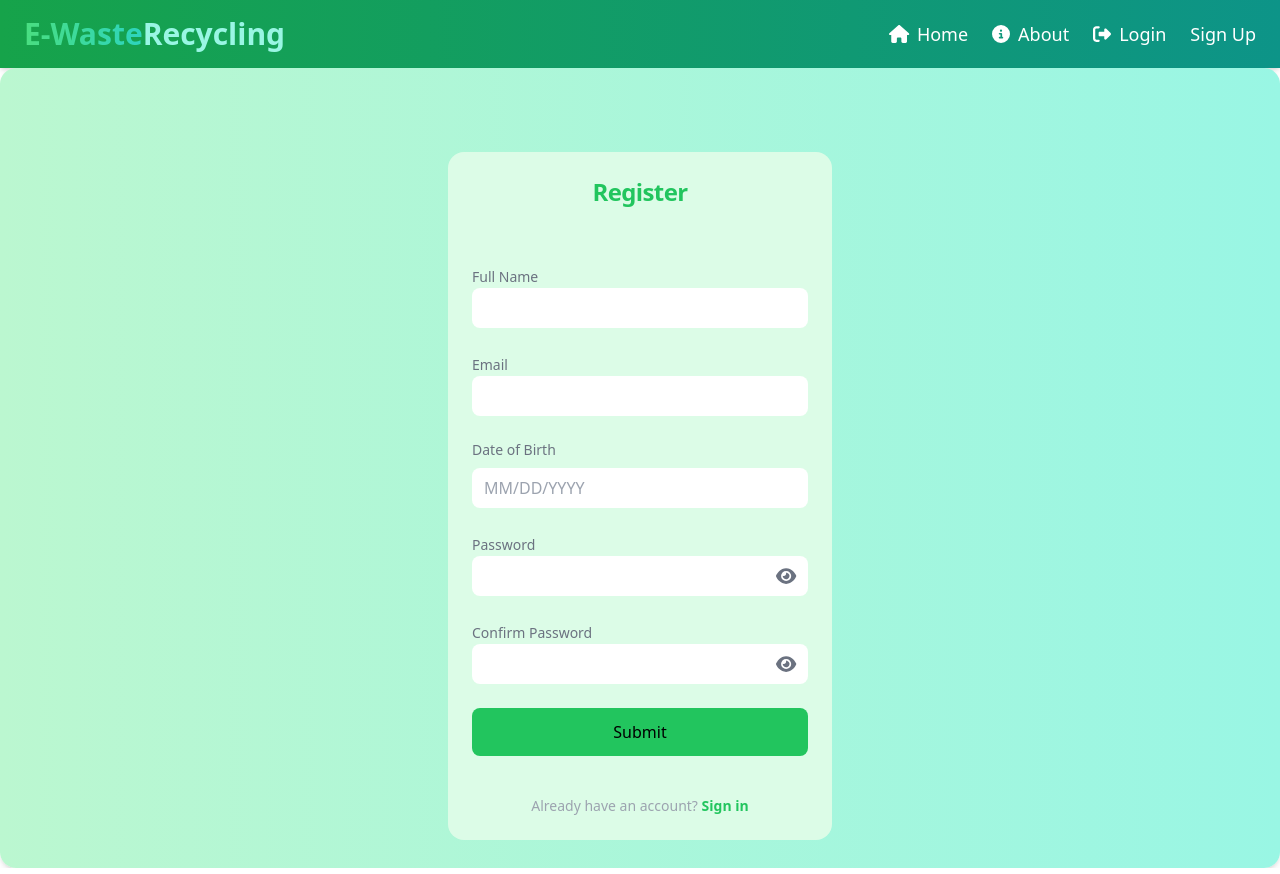
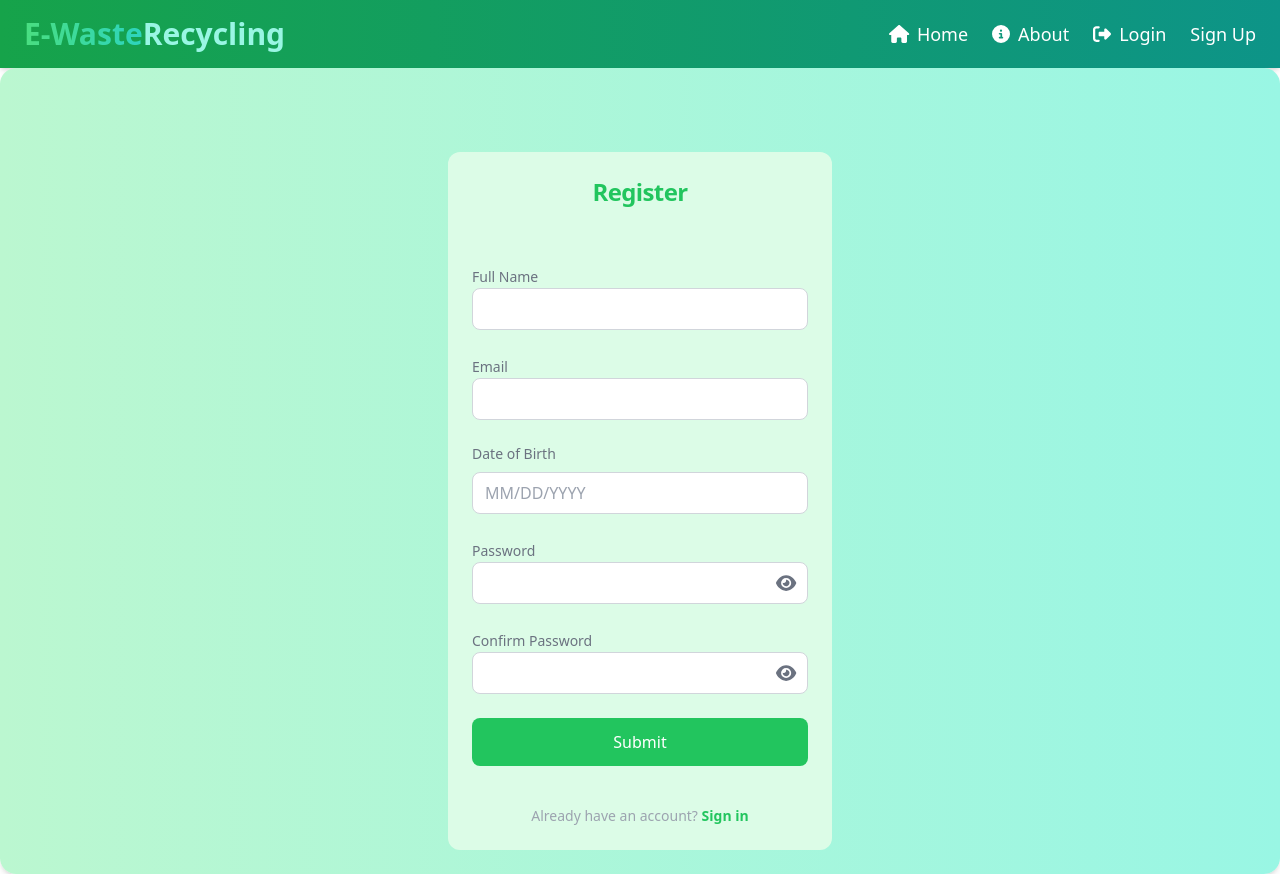
Before and after one commit to Akash-kafle/ByteBack, a React (Vite) app in the folder frontend/: page /sign-up in a window 1280 px wide. Built offline with nearby package versions, Linux system fonts and the light colour scheme.

Commit message:
bhisma alchi

```diff
--- a/frontend/src/components/Signup.jsx
+++ b/frontend/src/components/Signup.jsx
@@ -4,6 +4,7 @@ import { faEye, faEyeSlash } from "@fortawesome/free-solid-svg-icons";
 import { NavLink } from "react-router-dom";
 import axios from "axios";
 import DatePicker from "react-datepicker";
+import "react-datepicker/dist/react-datepicker.css"; // Import default styles
 
 const Signup = () => {
   const [showPassword, setShowPassword] = useState(false);
@@ -27,13 +28,10 @@ const Signup = () => {
     setFormData((prevData) => ({ ...prevData, dob: date }));
   };
 
-  const togglePasswordVisibility = () => {
-    setShowPassword(!showPassword);
-  };
+  const togglePasswordVisibility = () => setShowPassword(!showPassword);
 
-  const toggleConfirmPasswordVisibility = () => {
+  const toggleConfirmPasswordVisibility = () =>
     setShowConfirmPassword(!showConfirmPassword);
-  };
 
   const handleSubmit = async (e) => {
     e.preventDefault();
@@ -79,7 +77,7 @@ const Signup = () => {
     <div className="min-h-screen shadow-md rounded-2xl bg-gradient-to-r from-green-200 to-teal-200">
       <div className="p-6 max-w-7xl mx-auto">
         <form
-          className="flex flex-col gap-6 max-w-sm mx-auto mt-[60px] p-6 rounded-x/60 backdrop-blur-md rounded-2xl bg-green-100"
+          className="flex flex-col gap-6 max-w-sm mx-auto mt-[60px] p-6 rounded-xl backdrop-blur-md bg-green-100"
           onSubmit={handleSubmit}
         >
           <p className="text-2xl font-semibold tracking-tight text-green-500 flex items-center justify-center mb-8">
@@ -97,7 +95,7 @@ const Signup = () => {
               name="fullName"
               value={formData.fullName}
               onChange={handleChange}
-              className="w-full px-3 py-2 rounded-lg"
+              className="w-full px-3 py-2 rounded-lg border border-gray-300"
               type="text"
               required
             />
@@ -109,7 +107,7 @@ const Signup = () => {
               name="email"
               value={formData.email}
               onChange={handleChange}
-              className="w-full px-3 py-2 rounded-lg"
+              className="w-full px-3 py-2 rounded-lg border border-gray-300"
               type="email"
               required
             />
@@ -120,12 +118,13 @@ const Signup = () => {
             <DatePicker
               selected={formData.dob}
               onChange={handleDateChange}
-              className="w-full px-3 py-2 rounded-lg"
+              className="w-full px-3 py-2 rounded-lg border border-gray-300"
               dateFormat="MM/dd/yyyy"
               placeholderText="MM/DD/YYYY"
               required
               showYearDropdown
               scrollableYearDropdown
+              yearDropdownItemNumber={100} // Allow scrolling through 100 years
             />
           </div>
 
@@ -136,7 +135,7 @@ const Signup = () => {
                 name="password"
                 value={formData.password}
                 onChange={handleChange}
-                className="w-full px-3 py-2 rounded-lg"
+                className="w-full px-3 py-2 rounded-lg border border-gray-300"
                 type={showPassword ? "text" : "password"}
                 required
               />
@@ -160,7 +159,7 @@ const Signup = () => {
                 name="confirmPassword"
                 value={formData.confirmPassword}
                 onChange={handleChange}
-                className="w-full px-3 py-2 rounded-lg"
+                className="w-full px-3 py-2 rounded-lg border border-gray-300"
                 type={showConfirmPassword ? "text" : "password"}
                 required
               />
@@ -177,7 +176,7 @@ const Signup = () => {
             </div>
           </div>
 
-          <button className="bg-green-500 hover:bg-green-600 focus:outline-none py-3 px-6 rounded-lg border-none transition-all duration-300">
+          <button className="bg-green-500 hover:bg-green-600 text-white py-3 px-6 rounded-lg">
             Submit
           </button>
 
```
